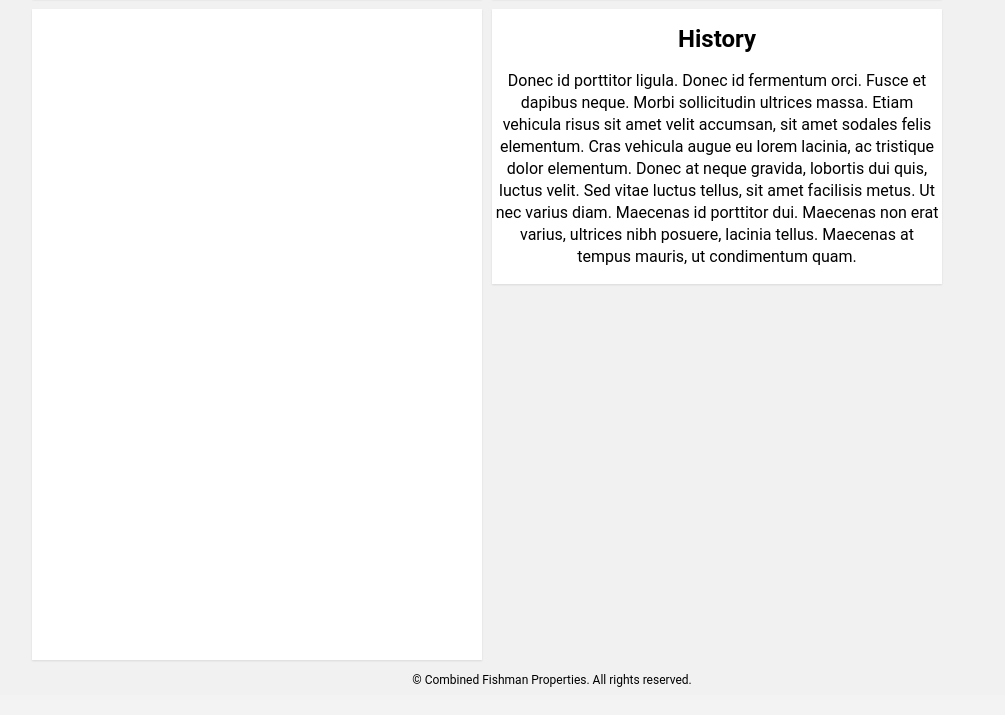
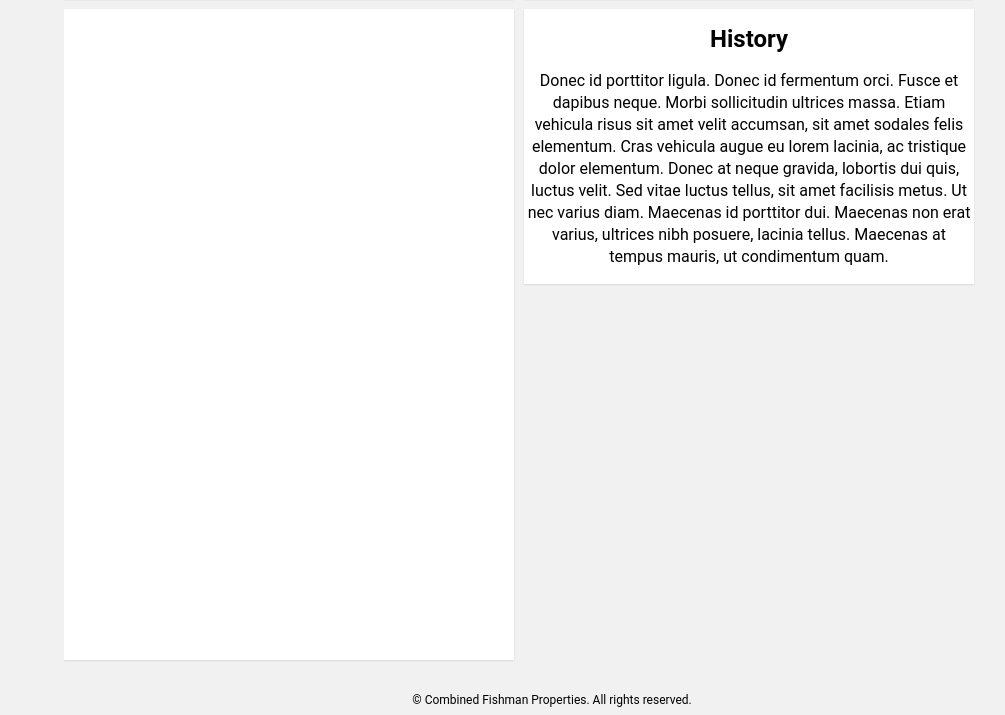
Before and after one commit to benjafishman/CombinedFishmanProperties, a Django app: template properties/templates/properties/detail.html in a window 1280 px wide. Shown: the part 498-1213 px from the top of the page, without its empty margins (96-1101 px from the left). Before the commit the page ends 1185 px from the top, so only its background shows below. Run offline with Django 3.2, Linux system fonts and the light colour scheme; the template is opened without the code that fills it, so the values that code supplies are empty; some libraries are stand-ins or nearby versions.

Commit message:
updating property detail style to be centered via css

```diff
--- a/properties/static/detail.css
+++ b/properties/static/detail.css
@@ -1,9 +1,9 @@
 #property-detail-wrapper {
-    width: 100%;
-    margin-top: 20px;
+    width: 960px;
+    margin: 20px auto;
     display: block;
-    margin-left: 10%;
     font-family: Roboto,arial,sans-serif;
+    overflow: hidden;
 }
 
 .total-center {
```
